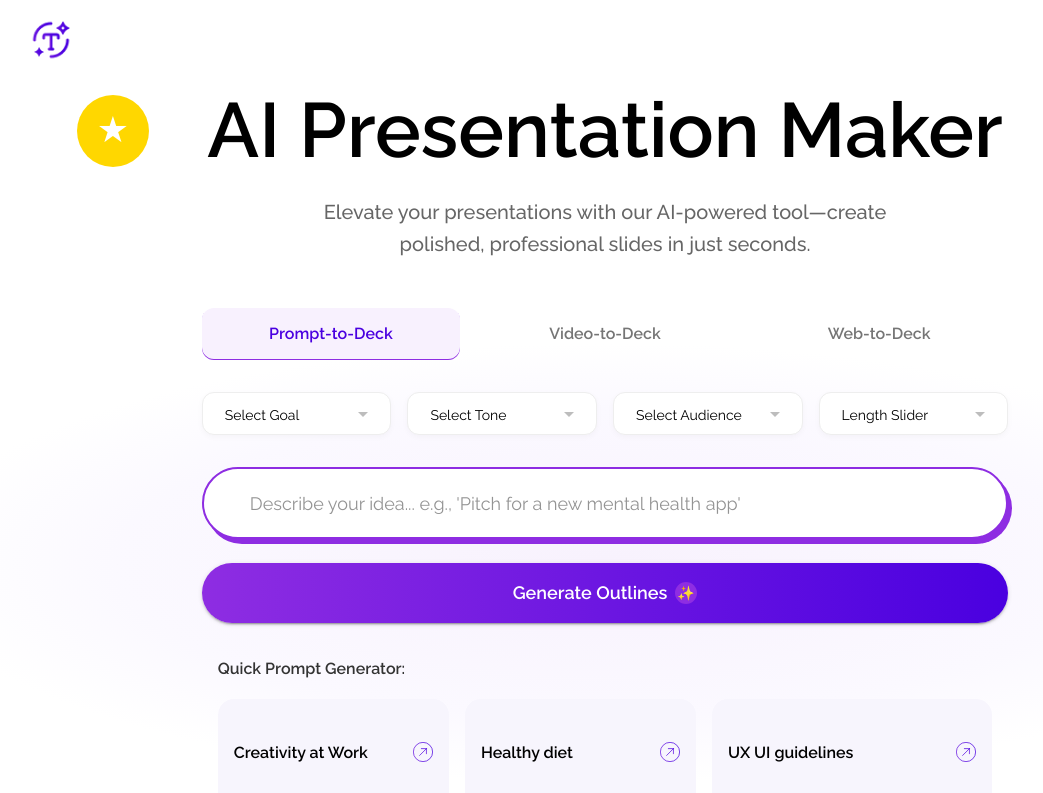
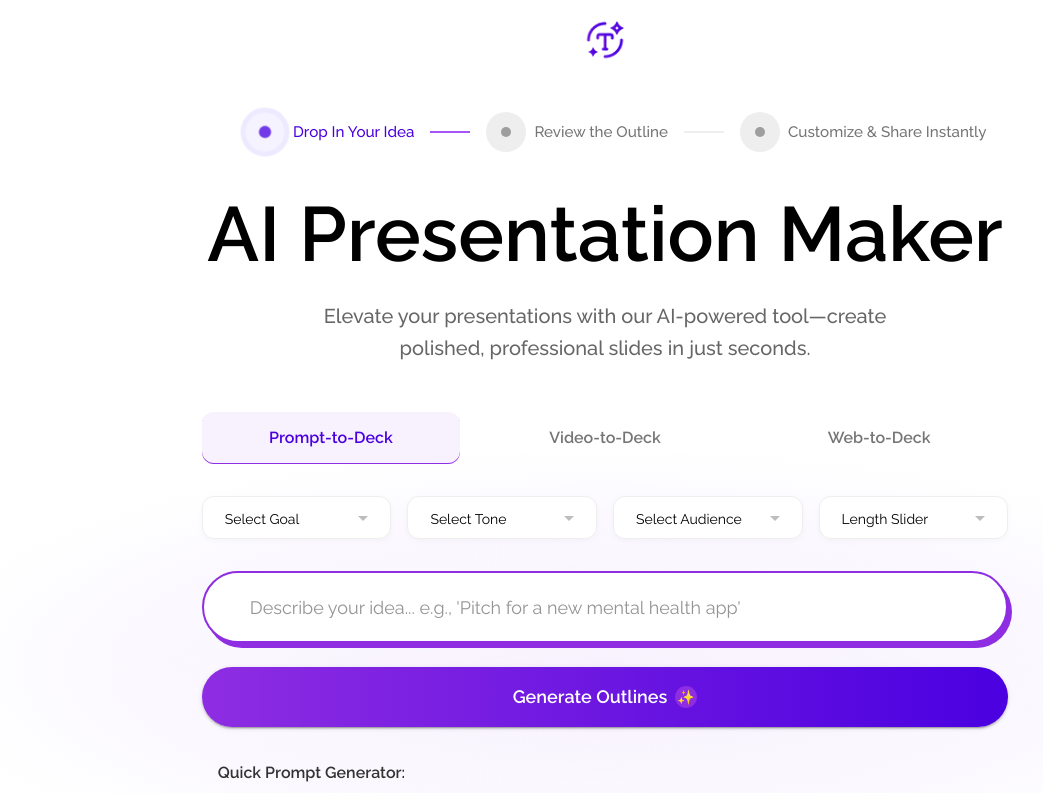
Before and after one commit to techinoid-labs/Slidexy-FE, a Next.js app: page /presentation/create in a window 1280 px wide. Shown: the top 793 px of the page, without its empty margins (35-1078 px from the left). Built offline with nearby package versions, Linux system fonts and the light colour scheme; no server answers.

Commit message:
Add step indicator for presentations

```diff
--- a/src/app/components/create-presentation/create/Header.tsx
+++ b/src/app/components/create-presentation/create/Header.tsx
@@ -36,7 +36,7 @@ export default function Header() {
     >
       <Toolbar
         sx={{
-          justifyContent: "space-between",
+          justifyContent: "center",
           alignItems: "center",
           px: { xs: 6, md: 8 },
           minHeight: 64,
--- a/src/app/components/create-presentation/create/PresentationMaker.tsx
+++ b/src/app/components/create-presentation/create/PresentationMaker.tsx
@@ -81,7 +81,6 @@ export default function PresentationMaker({
     };
 
     const payload = { ...base, meta: promptMeta };
-    // const payload = { ...base };
     console.log("[SlidesX] Payload to backend:", payload);
     // console.log("[SlidesX] Prompt meta (not sent):", promptMeta);
     // return;
--- /dev/null
+++ b/src/app/components/shared/StepIndicator.tsx
@@ -0,0 +1,161 @@
+"use client";
+
+import React from "react";
+import { Box, Typography, useTheme, keyframes } from "@mui/material";
+import CheckIcon from "@mui/icons-material/Check";
+
+const pulse = keyframes`
+  0% { transform: scale(1); opacity: 1; }
+  50% { transform: scale(1.4); opacity: 0.6; }
+  100% { transform: scale(1); opacity: 1; }
+`;
+
+const growLine = keyframes`
+  0% { transform: scaleX(0); opacity: 0; }
+  100% { transform: scaleX(1); opacity: 1; }
+`;
+
+interface StepIndicatorProps {
+  activeStep: number;
+}
+
+const steps = [
+  "Drop In Your Idea",
+  "Review the Outline",
+  "Customize & Share Instantly",
+];
+
+export default function StepIndicator({ activeStep }: StepIndicatorProps) {
+  const theme = useTheme();
+
+  return (
+    <Box
+      sx={{
+        display: "flex",
+        justifyContent: "center",
+        mt: 4,
+        mb: 4,
+      }}
+    >
+      <Box
+        sx={{
+          display: "flex",
+          alignItems: "center",
+          width: "100%",
+          maxWidth: 720,
+        }}
+      >
+        {steps.map((label, index) => {
+          const isActive = index === activeStep;
+          const isCompleted = index < activeStep;
+          const isLast = index === steps.length - 1;
+
+          return (
+            <React.Fragment key={index}>
+              {/* Step block */}
+              <Box
+                sx={{
+                  display: "flex",
+                  flexDirection: "row",
+                  alignItems: "center",
+                  flexShrink: 0,
+                }}
+              >
+                {/* Outer Circle */}
+                <Box
+                  sx={{
+                    width: 40,
+                    height: 40,
+                    borderRadius: "50%",
+                    backgroundColor:
+                      isActive || isCompleted
+                        ? "#E8E4FF"
+                        : theme.palette.grey[200],
+                    display: "flex",
+                    alignItems: "center",
+                    justifyContent: "center",
+                    mr: 1,
+                    animation: isActive
+                      ? `${pulse} 1.5s ease-in-out infinite`
+                      : "none",
+                  }}
+                >
+                  {/* Middle Circle or Check Icon */}
+                  <Box
+                    sx={{
+                      width: 32,
+                      height: 32,
+                      borderRadius: "50%",
+                      backgroundColor:
+                        isActive || isCompleted
+                          ? "#F2F0FF"
+                          : theme.palette.grey[200],
+                      display: "flex",
+                      alignItems: "center",
+                      justifyContent: "center",
+                    }}
+                  >
+                    {isCompleted ? (
+                      <CheckIcon
+                        sx={{
+                          fontSize: 16,
+                          color: theme.palette.primary.dark,
+                        }}
+                      />
+                    ) : (
+                      <Box
+                        sx={{
+                          width: 10,
+                          height: 10,
+                          borderRadius: "50%",
+                          backgroundColor: isActive
+                            ? theme.palette.primary.dark
+                            : theme.palette.grey[500],
+                        }}
+                      />
+                    )}
+                  </Box>
+                </Box>
+
+                {/* Label */}
+                <Typography
+                  sx={{
+                    fontSize: "0.95rem",
+                    fontWeight: 500,
+                    color:
+                      isActive || isCompleted
+                        ? theme.palette.primary.dark
+                        : theme.palette.grey[600],
+                    whiteSpace: "nowrap",
+                  }}
+                >
+                  {label}
+                </Typography>
+              </Box>
+
+              {/* Line */}
+              {!isLast && (
+                <Box
+                  sx={{
+                    flex: 1,
+                    height: 2,
+                    backgroundColor:
+                      isActive || isCompleted
+                        ? theme.palette.primary.light
+                        : theme.palette.grey[200],
+                    mx: { xs: 1, sm: 2 },
+                    minWidth: 40,
+                    transformOrigin: "left",
+                    animation: isActive
+                      ? `${growLine} 0.5s ease-in-out`
+                      : "none",
+                  }}
+                />
+              )}
+            </React.Fragment>
+          );
+        })}
+      </Box>
+    </Box>
+  );
+}
--- a/src/app/presentation/create/page.tsx
+++ b/src/app/presentation/create/page.tsx
@@ -3,6 +3,7 @@ import PresentationMaker from "@/app/components/create-presentation/create/Prese
 import { Box, Container, Typography } from "@mui/material";
 import Image from "next/image";
 import { SlidesProvider } from "@/app/context/SlidesContext";
+import StepIndicator from "@/app/components/shared/StepIndicator";
 
 const CreatePresentationPage = () => {
   const promptCards = [
@@ -13,7 +14,7 @@ const CreatePresentationPage = () => {
     },
     {
       title: "Healthy diet",
-      description: "Learn expert negotiation tips to close deals effectively.",
+      description: "How to become fit and healthy quickly",
       icon: "/images/create-presentation/prompt-boxes-ico.svg",
     },
     {
@@ -25,9 +26,13 @@ const CreatePresentationPage = () => {
   ];
 
   return (
-    <SlidesProvider>
+    // <SlidesProvider>
     <Box>
       <Header />
+      <Box sx={{ mt: 4 }}>
+        <StepIndicator activeStep={0} />
+      </Box>
+
       <Box
         sx={{
           width: "100%",
@@ -38,9 +43,7 @@ const CreatePresentationPage = () => {
         }}
       >
         <Container maxWidth="lg">
-            <Box
-              sx={{ textAlign: "center", mt: 1, mb: 6, position: "relative" }}
-            >
+          <Box sx={{ textAlign: "center", mt: 1, mb: 6, position: "relative" }}>
             <Box sx={{ display: "inline-block", position: "relative" }}>
               <Typography
                 variant="h1"
@@ -53,7 +56,7 @@ const CreatePresentationPage = () => {
               >
                 AI Presentation Maker
               </Typography>
-                <Image
+              {/* <Image
                   src="/images/create-presentation/generate-presentation-header-star.svg"
                   alt="Star Icon"
                   width={72}
@@ -64,7 +67,7 @@ const CreatePresentationPage = () => {
                     top: "40%",
                     transform: "translateY(-50%)",
                   }}
-                />
+                /> */}
             </Box>
 
             <Typography
@@ -86,7 +89,7 @@ const CreatePresentationPage = () => {
         </Container>
       </Box>
     </Box>
-    </SlidesProvider>
+    // </SlidesProvider>
   );
 };
 
--- a/src/lib/theme-provider.tsx
+++ b/src/lib/theme-provider.tsx
@@ -1,38 +1,41 @@
-"use client"
+"use client";
 
-import type React from "react"
-import { createContext, useContext, useState, useEffect } from "react"
-import { ThemeProvider as MuiThemeProvider, createTheme } from "@mui/material/styles"
+import type React from "react";
+import { createContext, useContext, useState, useEffect } from "react";
+import {
+  ThemeProvider as MuiThemeProvider,
+  createTheme,
+} from "@mui/material/styles";
 
-type ThemeMode = "light" | "dark"
+type ThemeMode = "light" | "dark";
 
 interface ThemeContextType {
-  mode: ThemeMode
-  toggleTheme: () => void
+  mode: ThemeMode;
+  toggleTheme: () => void;
 }
 
-const ThemeContext = createContext<ThemeContextType | undefined>(undefined)
+const ThemeContext = createContext<ThemeContextType | undefined>(undefined);
 
 export const useTheme = () => {
-  const context = useContext(ThemeContext)
+  const context = useContext(ThemeContext);
   if (!context) {
-    throw new Error("useTheme must be used within a ThemeProvider")
+    throw new Error("useTheme must be used within a ThemeProvider");
   }
-  return context
-}
+  return context;
+};
 
 export function ThemeProvider({ children }: { children: React.ReactNode }) {
-  const [mode, setMode] = useState<ThemeMode>("light")
-  const [mounted, setMounted] = useState(false)
+  const [mode, setMode] = useState<ThemeMode>("light");
+  const [mounted, setMounted] = useState(false);
 
   useEffect(() => {
-    setMounted(true)
-  }, [])
+    setMounted(true);
+  }, []);
 
   const toggleTheme = () => {
-    const newMode = mode === "light" ? "dark" : "light"
-    setMode(newMode)
-  }
+    const newMode = mode === "light" ? "dark" : "light";
+    setMode(newMode);
+  };
 
   const theme = createTheme({
     palette: {
@@ -112,15 +115,15 @@ export function ThemeProvider({ children }: { children: React.ReactNode }) {
         },
       },
     },
-  })
+  });
 
   if (!mounted) {
-    return null
+    return null;
   }
 
   return (
     <ThemeContext.Provider value={{ mode, toggleTheme }}>
       <MuiThemeProvider theme={theme}>{children}</MuiThemeProvider>
     </ThemeContext.Provider>
-  )
+  );
 }
```
Lines whose indentation alone changed are shown as unchanged.
